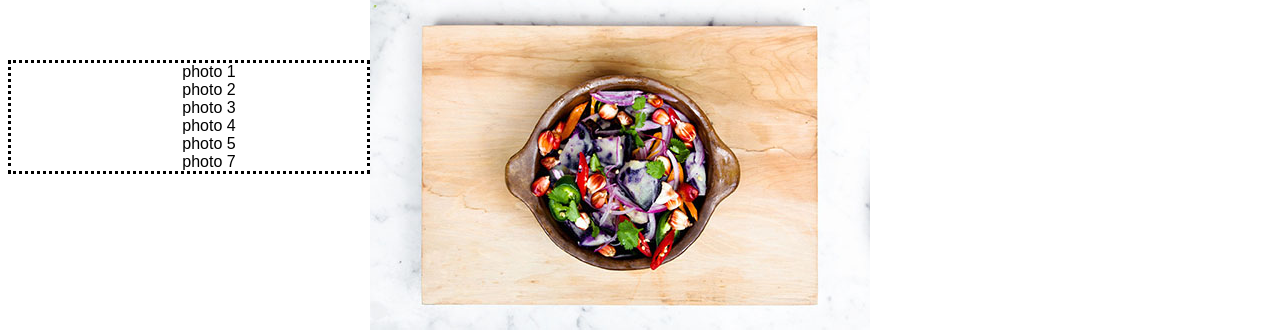
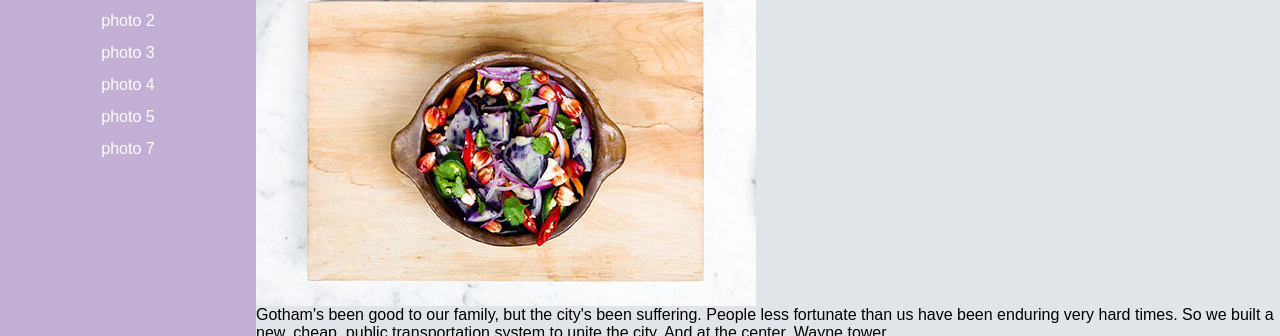
Before and after one commit to chriswmills/mockup-practice, a plain HTML site: page week4-practice/index.html in a window 1280 px wide. Shown: the part 87-423 px from the top of the page. Drawn offline with Linux system fonts and the light colour scheme.

Commit message:
Even more CSS

```diff
--- a/week4-practice/styles/stylesheet.css
+++ b/week4-practice/styles/stylesheet.css
@@ -1,4 +1,8 @@
 * {font-family: sans-serif;}
+* {box-sizing: border-box;}
+* {margin: 0;
+    padding: 0;
+}
 
 header h1 {margin-bottom: 0px;
           text-align: center;
@@ -9,7 +13,7 @@ header h1 {margin-bottom: 0px;
 }
 
 header li {float:left;
-          width: 13%;
+          width: 14.285%;
           text-align: center;
           color: white;
           list-style: none;
@@ -17,15 +21,23 @@ header li {float:left;
           border-color: rgb(108,77,151);
           border-right-style: solid;
   }
-/* don't understand why the ul/li doesn't align left with header h1...browser? tried to solve in chrome dev mode, no luck */
+
 
 li#lastlink {border-right: none;}
-/* there is prob a more elegant way to achieve this*/
+/* not sure of better way to do this*/
+
 
 aside ul  {float:left;
-          width:25%;
+          width:20%;
+          height: 70%;
+          background-color: rgb(193,176,212);
           text-align: center;
-          margin-top: 5%;
+          color: white;
           list-style: none;
-          border-style: dotted;
+          line-height: 2rem;
 }
+
+article {background-color: rgb(225,228,233);
+        width:100%;
+
+}
```
